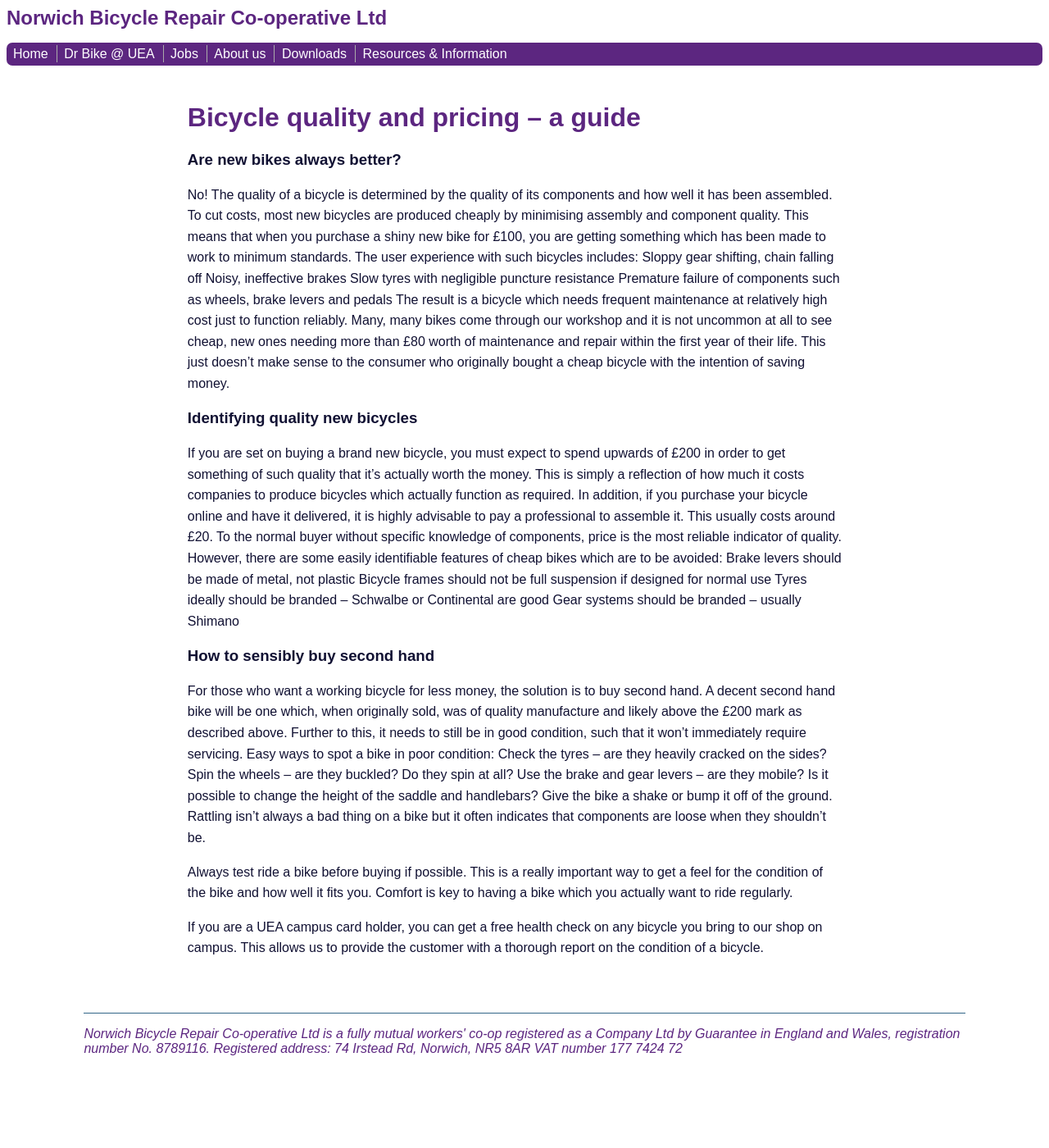
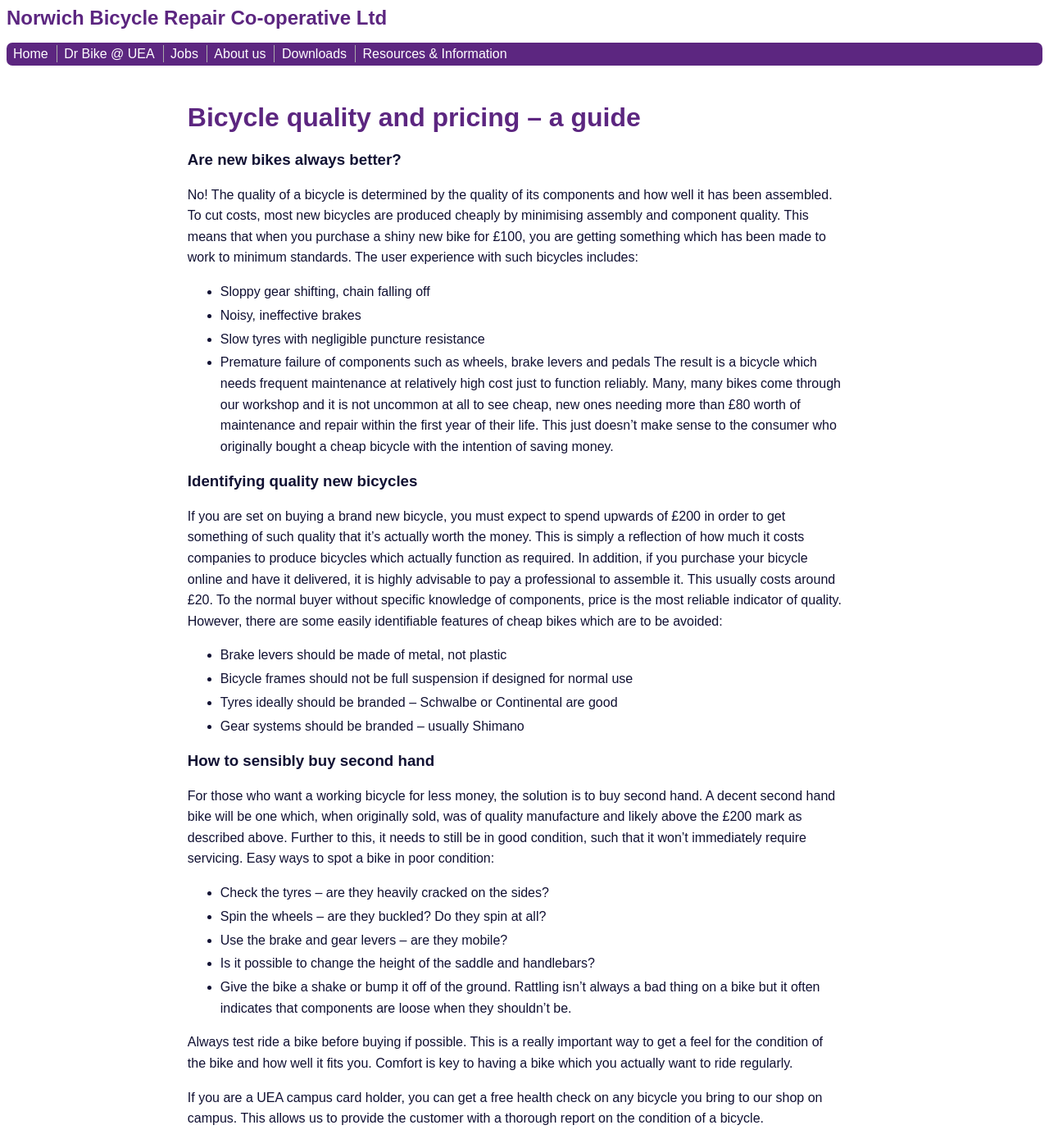
Before and after one commit to norwichbicyclerepaircooperative/norwichbicyclerepaircooperative.github.io, a Jekyll site: the page built from resources-information/quality-pricing-guide/index.md, in a window 1280 px wide and 1400 px high. Shown: the whole window at 82% size. Built offline with Jekyll 4.4.1, drawn with Linux system fonts in a browser that asks for light colours.

Commit message:
Update index.md

```diff
--- a/resources-information/quality-pricing-guide/index.md
+++ b/resources-information/quality-pricing-guide/index.md
@@ -8,28 +8,28 @@ layout: default
 ### Are new bikes always better?
 
 No! The quality of a bicycle is determined by the quality of its components and how well it has been assembled. To cut costs, most new bicycles are produced cheaply by minimising assembly and component quality. This means that when you purchase a shiny new bike for £100, you are getting something which has been made to work to minimum standards. The user experience with such bicycles includes:
-Sloppy gear shifting, chain falling off
-Noisy, ineffective brakes
-Slow tyres with negligible puncture resistance
-Premature failure of components such as wheels, brake levers and pedals
+* Sloppy gear shifting, chain falling off
+* Noisy, ineffective brakes
+* Slow tyres with negligible puncture resistance
+* Premature failure of components such as wheels, brake levers and pedals
 The result is a bicycle which needs frequent maintenance at relatively high cost just to function reliably. Many, many bikes come through our workshop and it is not uncommon at all to see cheap, new ones needing more than £80 worth of maintenance and repair within the first year of their life. This just doesn't make sense to the consumer who originally bought a cheap bicycle with the intention of saving money.
 
 ### Identifying quality new bicycles
 
 If you are set on buying a brand new bicycle, you must expect to spend upwards of £200 in order to get something of such quality that it's actually worth the money. This is simply a reflection of how much it costs companies to produce bicycles which actually function as required. In addition, if you purchase your bicycle online and have it delivered, it is highly advisable to pay a professional to assemble it. This usually costs around £20. To the normal buyer without specific knowledge of components, price is the most reliable indicator of quality. However, there are some easily identifiable features of cheap bikes which are to be avoided:
-Brake levers should be made of metal, not plastic
-Bicycle frames should not be full suspension if designed for normal use
-Tyres ideally should be branded – Schwalbe or Continental are good
-Gear systems should be branded – usually Shimano
+* Brake levers should be made of metal, not plastic
+* Bicycle frames should not be full suspension if designed for normal use
+* Tyres ideally should be branded – Schwalbe or Continental are good
+* Gear systems should be branded – usually Shimano
 
 ### How to sensibly buy second hand
 
 For those who want a working bicycle for less money, the solution is to buy second hand. A decent second hand bike will be one which, when originally sold, was of quality manufacture and likely above the £200 mark as described above. Further to this, it needs to still be in good condition, such that it won't immediately require servicing. Easy ways to spot a bike in poor condition:
-Check the tyres – are they heavily cracked on the sides?
-Spin the wheels – are they buckled? Do they spin at all?
-Use the brake and gear levers – are they mobile?
-Is it possible to change the height of the saddle and handlebars?
-Give the bike a shake or bump it off of the ground. Rattling isn't always a bad thing on a bike but it often indicates that components are loose when they shouldn't be.
+* Check the tyres – are they heavily cracked on the sides?
+* Spin the wheels – are they buckled? Do they spin at all?
+* Use the brake and gear levers – are they mobile?
+* Is it possible to change the height of the saddle and handlebars?
+* Give the bike a shake or bump it off of the ground. Rattling isn't always a bad thing on a bike but it often indicates that components are loose when they shouldn't be.
 
 Always test ride a bike before buying if possible. This is a really important way to get a feel for the condition of the bike and how well it fits you. Comfort is key to having a bike which you actually want to ride regularly.
 
```
